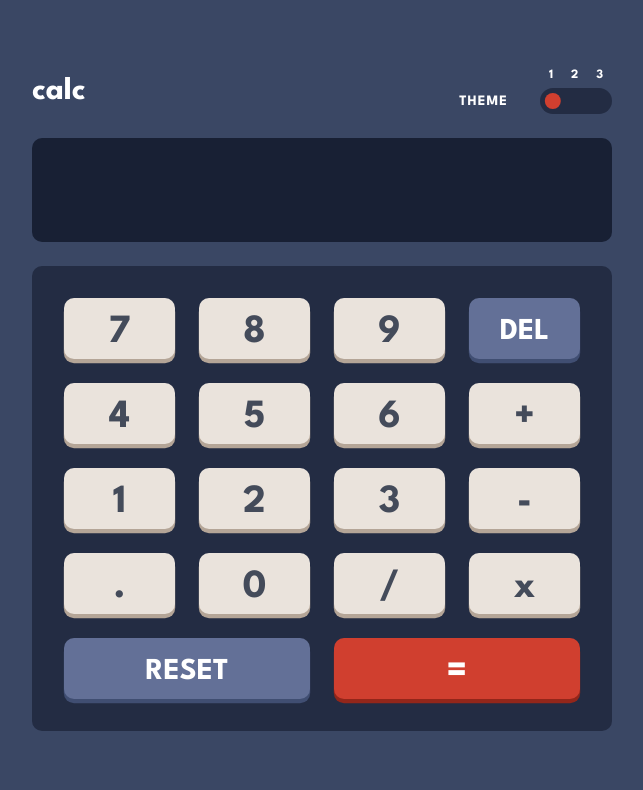
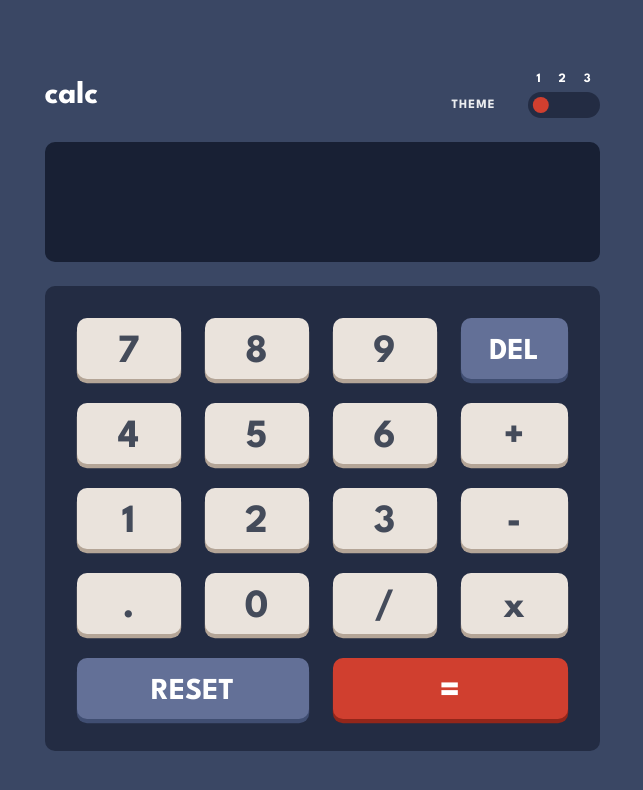
Before and after one commit to iprinceroyy/calculator-app, a website built with Parcel: page index.html in a window 1280 px wide. Shown: the whole page, without its empty margins (318-961 px from the left). Built offline with nearby package versions, Linux system fonts and the light colour scheme.

Commit message:
update desktop design

```diff
--- a/src/sass/index.scss
+++ b/src/sass/index.scss
@@ -24,11 +24,15 @@ body {
 }
 
 .calculator {
-	width: min(87%, 580px);
+	width: min(87%, 555px);
 	display: flex;
 	flex-direction: column;
 	gap: 1.5rem;
 	margin: 1rem;
+
+	@media (min-width: 45rem) {
+		margin-block-start: 2.5rem;
+	}
 }
 
 .calculator__head {
@@ -42,10 +46,11 @@ body {
 		align-items: center;
 
 		h2 {
-			font-size: 0.9rem;
+			font-size: 0.8rem;
 			letter-spacing: 1px;
 			text-transform: uppercase;
 			padding-block-start: 1.2rem;
+			opacity: 0.9;
 		}
 
 		.options__labels {
@@ -120,6 +125,7 @@ body {
 	@media (min-width: 45rem) {
 		padding: 2.5rem;
 		font-size: 3rem;
+		height: 7.5rem;
 	}
 
 	div:first-child {
```
